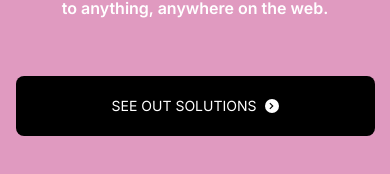
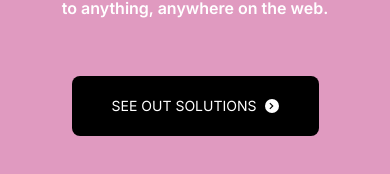
Before and after one commit to blackwolfinc/ipBeem, a Next.js app: page / in a window 390 px wide. Shown: the part 598-772 px from the top of the page. Built offline with nearby package versions, Linux system fonts and the light colour scheme.

Commit message:
update responsive hero section

```diff
--- a/src/components/homepage/hero/index.tsx
+++ b/src/components/homepage/hero/index.tsx
@@ -51,9 +51,9 @@ const Hero = () => {
             <div
               data-aos="zoom-in"
               data-aos-delay="300"
-              className="order-5 lg:order-none"
+              className="order-5 px-4 lg:order-none"
             >
-              <button className="mb-10 flex items-center gap-2 rounded-lg bg-black px-24 py-5 text-sm uppercase text-white transition-all duration-300 hover:scale-105">
+              <button className="mb-10 flex items-center gap-2 rounded-lg bg-black px-10 py-5 text-sm uppercase text-white transition-all duration-300 hover:scale-105 sm:px-24">
                 <span>See Out Solutions</span>
                 <div className="rounded-full bg-white text-black">
                   <BiChevronRight />
```
